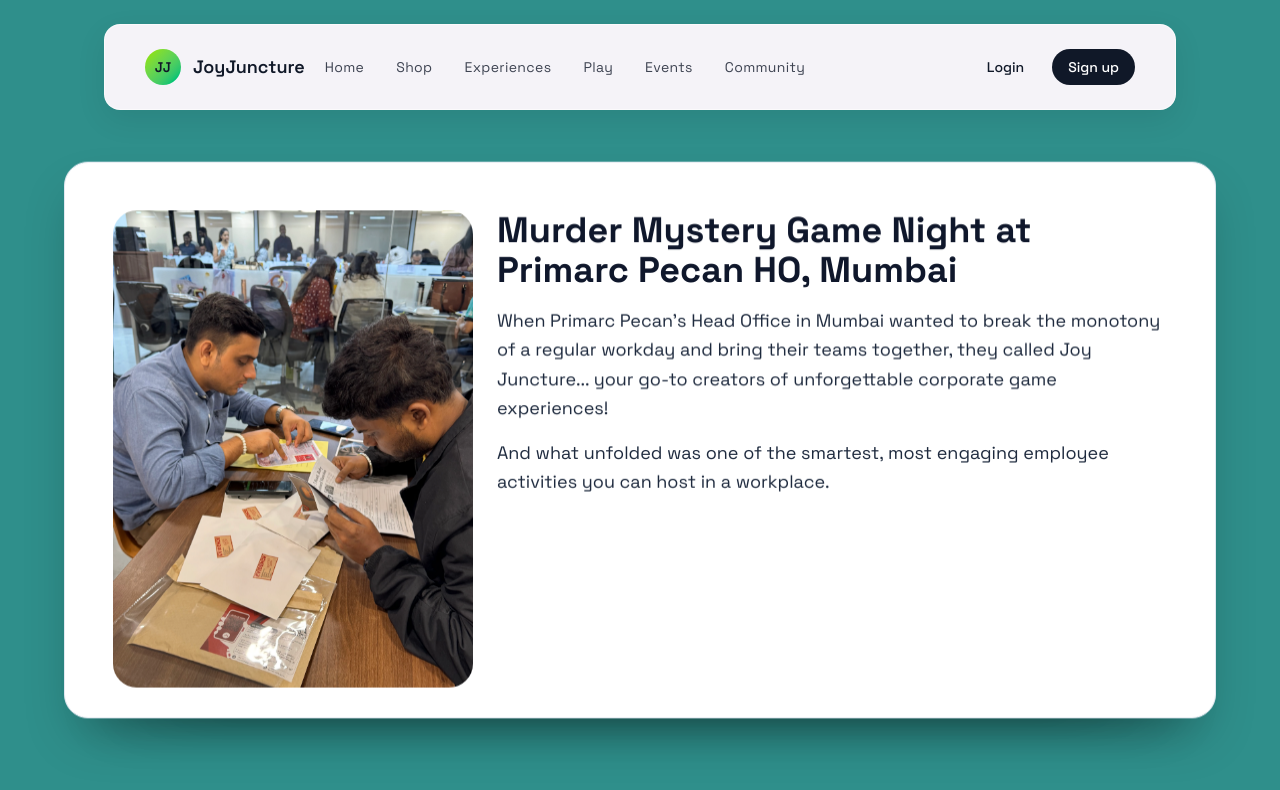
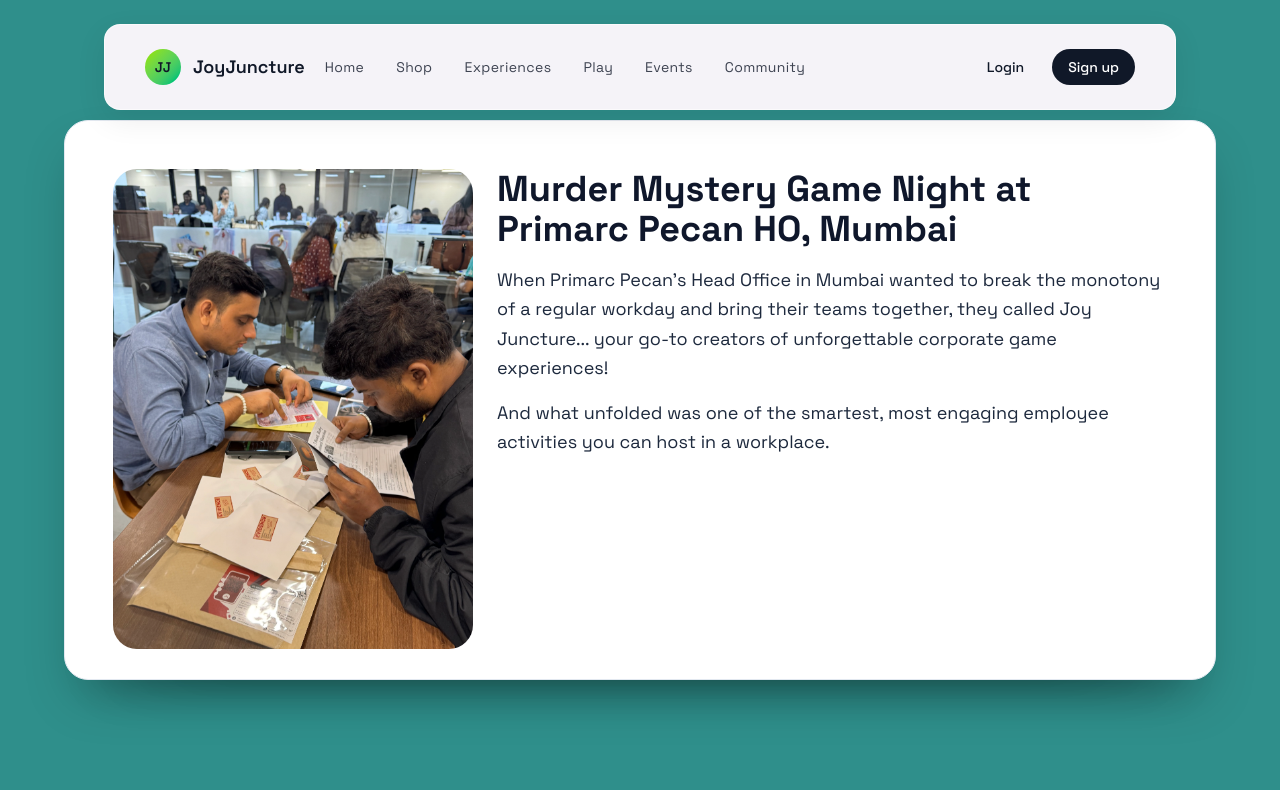
Before and after one commit to Krishna11098/GWoC_25-26, a Next.js app in the folder my-app/: page /experiences/blog/murder-mystery-primarc-pecan-ho-mumbai in a window 1280 px wide. Shown: the top 790 px of the page. Built offline with nearby package versions, Linux system fonts and the light colour scheme; no server answers.

Commit message:
fixed the scrolling animation on the blog story page

```diff
--- a/my-app/src/app/experiences/blog/[slug]/page.jsx
+++ b/my-app/src/app/experiences/blog/[slug]/page.jsx
@@ -196,13 +196,36 @@
               {data.email}
             </a>
           </div>
-          <div className="mt-8 text-center">
+        </div>
+      ),
+    },
+    // Card 7: Back to blog
+    {
+      content: (
+        <div className="h-full flex flex-col items-center justify-center text-center space-y-8">
+          <div>
+            <h2 className="text-4xl md:text-5xl font-bold text-slate-900 mb-4">
+              Ready to Experience Joy?
+            </h2>
+            <p className="text-slate-700 text-xl max-w-2xl">
+              Explore more stories and discover what makes Joy Juncture the go-to creators of unforgettable experiences.
+            </p>
+          </div>
+          <div className="space-y-4">
             <Link
-              href="/experiences/blog"
-              className="inline-block px-6 py-3 bg-slate-900 text-white rounded-full hover:bg-slate-800 font-medium"
+              href="/community/blog"
+              className="inline-block px-8 py-4 bg-emerald-600 text-white rounded-full hover:bg-emerald-700 font-medium text-lg transition-colors"
             >
-              ← Back to blog
+              ← Back to Blogs
             </Link>
+            <div>
+              <Link
+                href="/"
+                className="inline-block px-8 py-4 bg-slate-900 text-white rounded-full hover:bg-slate-800 font-medium text-lg transition-colors"
+              >
+                Home
+              </Link>
+            </div>
           </div>
         </div>
       ),
--- a/my-app/src/app/globals.css
+++ b/my-app/src/app/globals.css
@@ -30,6 +30,22 @@
 body {
   background: var(--color-background);
   font-family: Arial, Helvetica, sans-serif;
+  background-attachment: fixed;
+  background-size: cover;
+  background-position: center;
+}
+
+/* Smooth parallax container */
+.parallax-container {
+  background-attachment: fixed;
+  background-size: cover;
+  background-position: center;
+  background-repeat: no-repeat;
+}
+
+/* Ensure smooth scrolling */
+html {
+  scroll-behavior: smooth;
 }
 
 /* Custom Animations */
--- a/my-app/src/components/ProductShowcase.jsx
+++ b/my-app/src/components/ProductShowcase.jsx
@@ -56,13 +56,16 @@
       // Initial state: all hidden
       gsap.set(steps, { opacity: 0, y: 20 });
 
+      // Give extra scroll runway so the final (4th) step can finish animating without the page snapping upward
+      const pinDuration = (steps.length + 1) * 350; // 4 steps -> 1750px of scroll
+
       const tl = gsap.timeline({
         scrollTrigger: {
           trigger: howToSectionRef.current,
           // Pin the section when its center hits the viewport center
           // so it stays vertically centered while animating steps
           start: "center center",
-          end: "+=1000",
+          end: `+=${pinDuration}`,
           scrub: 1,
           pin: true,
         },
@@ -106,7 +109,7 @@
   }
 
   return (
-    <div className="bg-white text-gray-900 min-h-screen">
+    <div className="bg-white text-gray-900 min-h-screen pt-24">
       {/* Section 1: Hero (Image Left, Content Right) */}
       <section
         ref={(el) => el && sectionRefs.current.push(el)}
--- a/my-app/src/components/StoryCardDeck.jsx
+++ b/my-app/src/components/StoryCardDeck.jsx
@@ -15,10 +15,10 @@
       const scrollTop = window.scrollY;
       const containerTop = container.offsetTop;
       const windowHeight = window.innerHeight;
-      const cardHeight = windowHeight * 0.8;
+      const cardHeight = windowHeight;
 
       // Calculate which card should be active based on scroll position
-      const relativeScroll = scrollTop - containerTop + windowHeight / 2;
+      const relativeScroll = Math.max(0, scrollTop - containerTop);
       const cardIndex = Math.floor(relativeScroll / cardHeight);
       const clampedIndex = Math.max(0, Math.min(cardIndex, cards.length - 1));
 
@@ -38,10 +38,14 @@
   return (
     <div
       ref={containerRef}
-      className="relative pt-40"
-      style={{ height: `${cards.length * 100}vh` }}
+      className="relative pt-40 parallax-container"
+      style={{
+        // Add an extra viewport of height so the last card can finish animating without bouncing back up
+        height: `${(cards.length + 1) * 100}vh`,
+        willChange: 'transform'
+      }}
     >
-      <div className="sticky top-20 h-[70vh] flex items-center justify-center perspective-1000">
+      <div className="sticky top-1/2 -translate-y-1/2 h-[70vh] flex items-center justify-center perspective-1000" style={{ willChange: 'transform' }}>
         <div className="relative w-full max-w-6xl h-full">
           {cards.map((card, index) => {
             const isActive = index === activeCardIndex;
@@ -80,6 +84,7 @@
                   transform: `translateY(${translateY}px) scale(${scale}) rotateX(${rotateX}deg)`,
                   opacity,
                   transformStyle: "preserve-3d",
+                  willChange: 'transform, opacity',
                 }}
               >
                 <div className="w-full h-full bg-white rounded-3xl shadow-2xl overflow-auto p-8 md:p-12 border border-slate-200">
```
